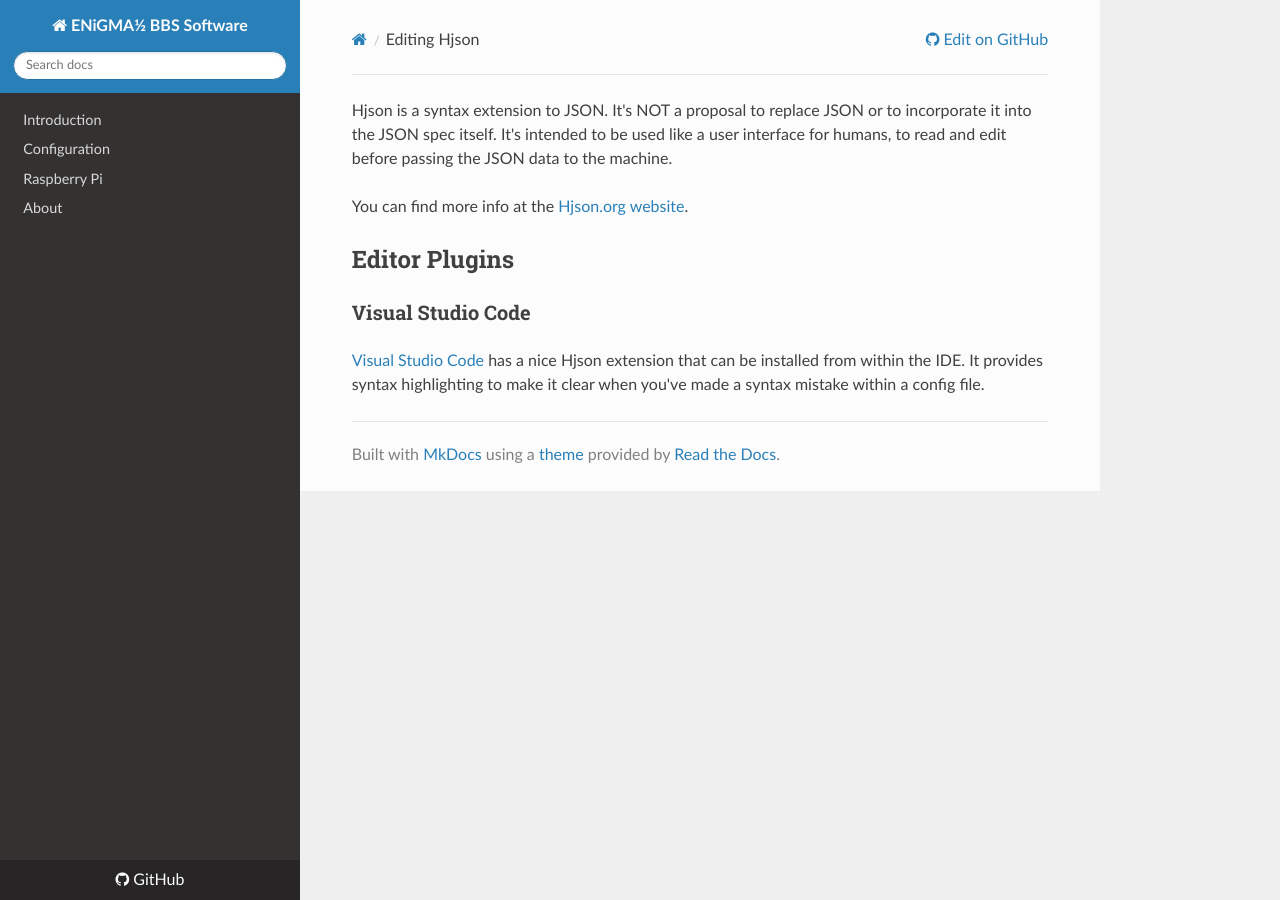
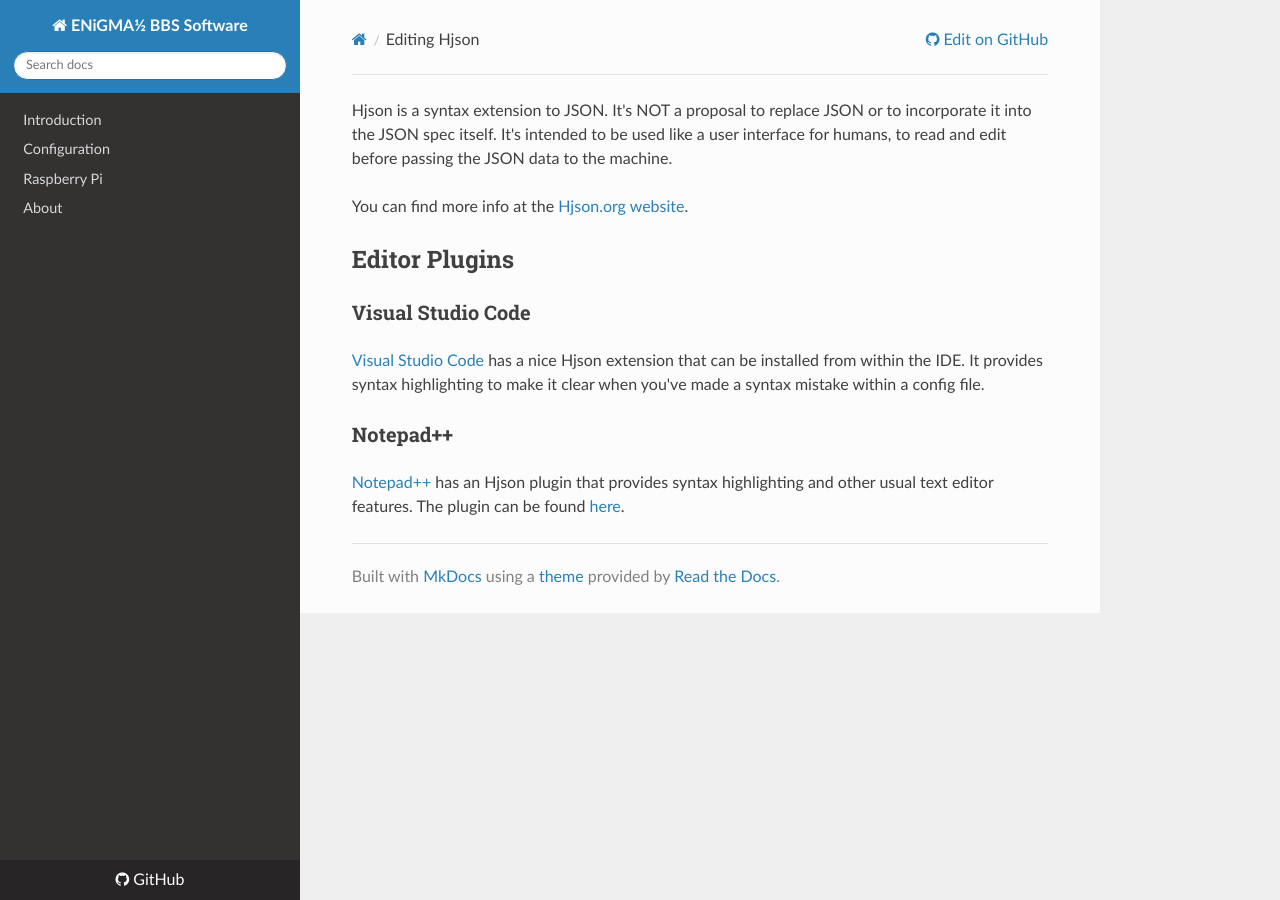
Before and after one commit to NuSkooler/enigma-bbs, an MkDocs documentation site: the page built from docs/configuration/editing-hjson.md, in a window 1280 px wide. Built offline with MkDocs 1.6.1, drawn with Linux system fonts in a browser that asks for light colours; nearby versions of some CDN libraries; old or Windows-style settings are respelled for this version of MkDocs.

Commit message:
Add notepad++ as an hjson editor

```diff
--- a/docs/configuration/editing-hjson.md
+++ b/docs/configuration/editing-hjson.md
@@ -13,3 +13,8 @@ You can find more info at the [Hjson.org website](http://hjson.org/).
 [Visual Studio Code](https://code.visualstudio.com/) has a nice Hjson extension that can be installed from
 within the IDE. It provides syntax highlighting to make it clear when you've made a syntax mistake within
 a config file.
+
+### Notepad++
+
+[Notepad++](https://notepad-plus-plus.org) has an Hjson plugin that provides syntax highlighting and other
+usual text editor features. The plugin can be found [here](https://github.com/laktak/npp-hjson).
```
